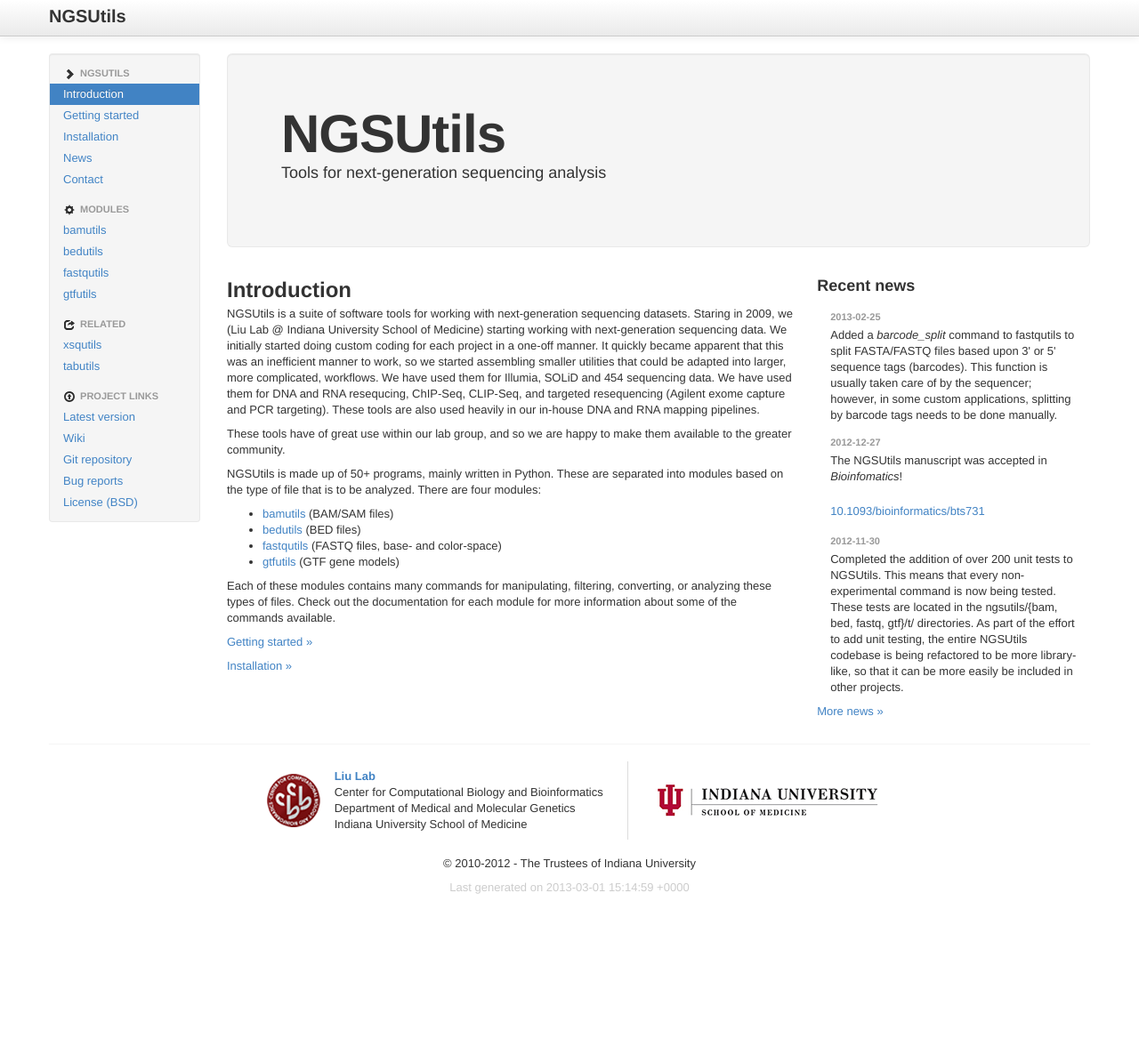
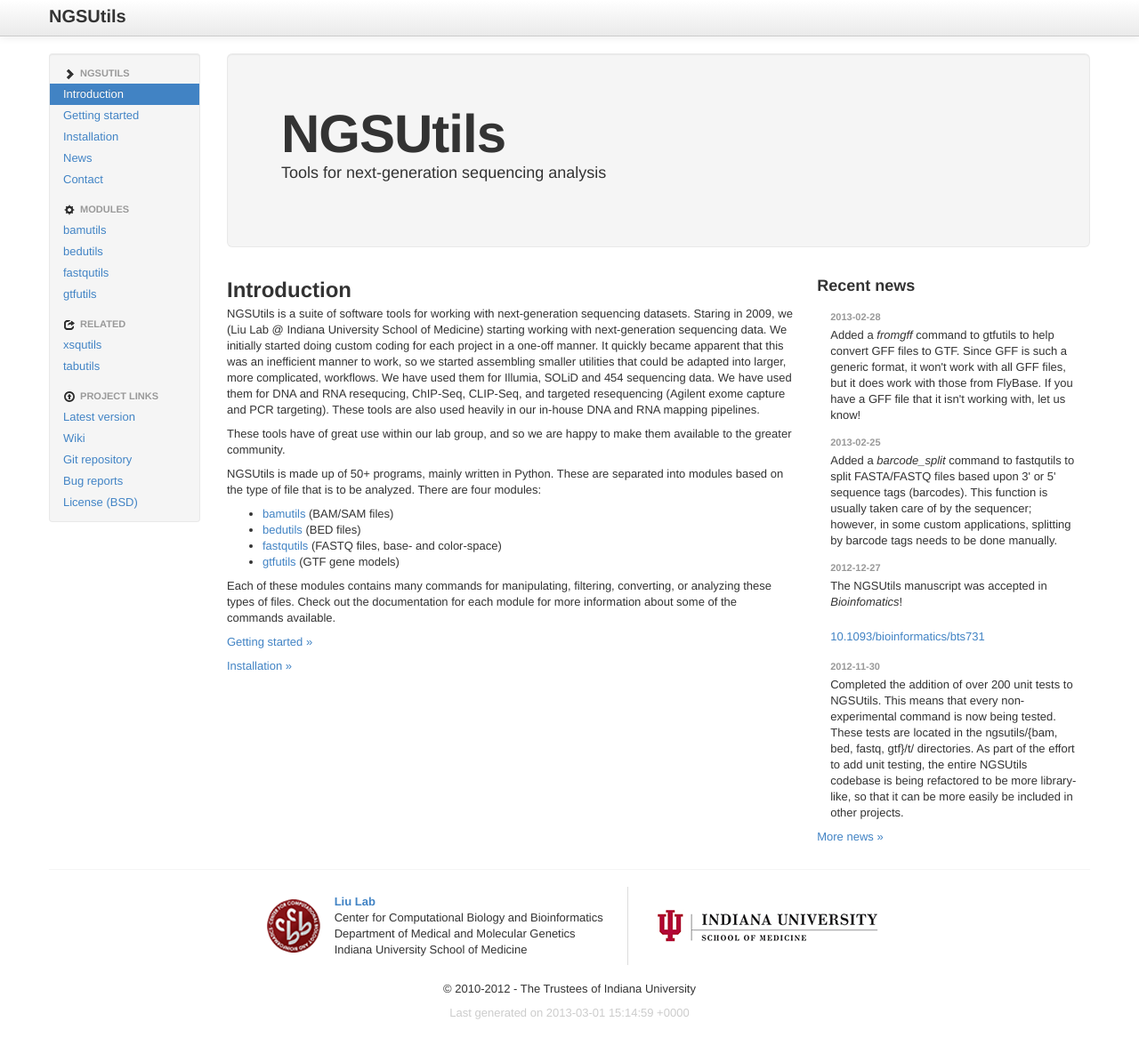
Before and after one commit to ngsutils/ngsutils.github.com, a Jekyll site: the page built from index.html, in a window 1280 px wide and 1188 px high. Shown: the top 1185 px of the window at 89% size. Built offline with Jekyll 4.4.1, drawn with Linux system fonts in a browser that asks for light colours.

Commit message:
added news item

```diff
--- a/_includes/smallnews.html
+++ b/_includes/smallnews.html
@@ -1,5 +1,11 @@
 <p>
 <ul class="nav nav-list">
+  <li class="nav-header">2013-02-28</li>
+  <li>
+    Added a <i>fromgff</i> command to gtfutils to help convert GFF files to GTF. Since GFF is
+    such a generic format, it won't work with all GFF files, but it does work with those from
+    FlyBase. If you have a GFF file that it isn't working with, let us know!
+  </li>
   <li class="nav-header">2013-02-25</li>
   <li>
     Added a <i>barcode_split</i> command to fastqutils to split FASTA/FASTQ files based upon
```
